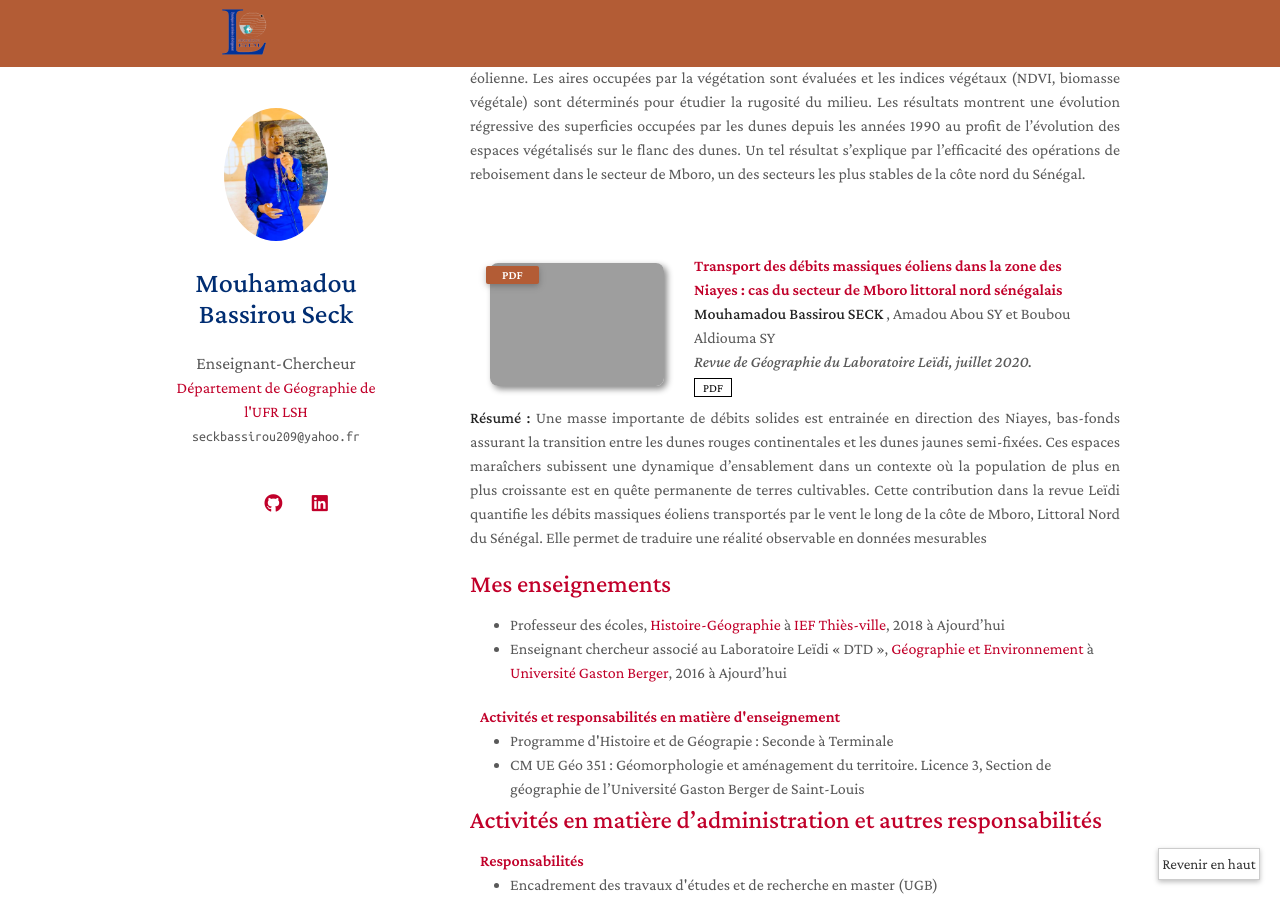
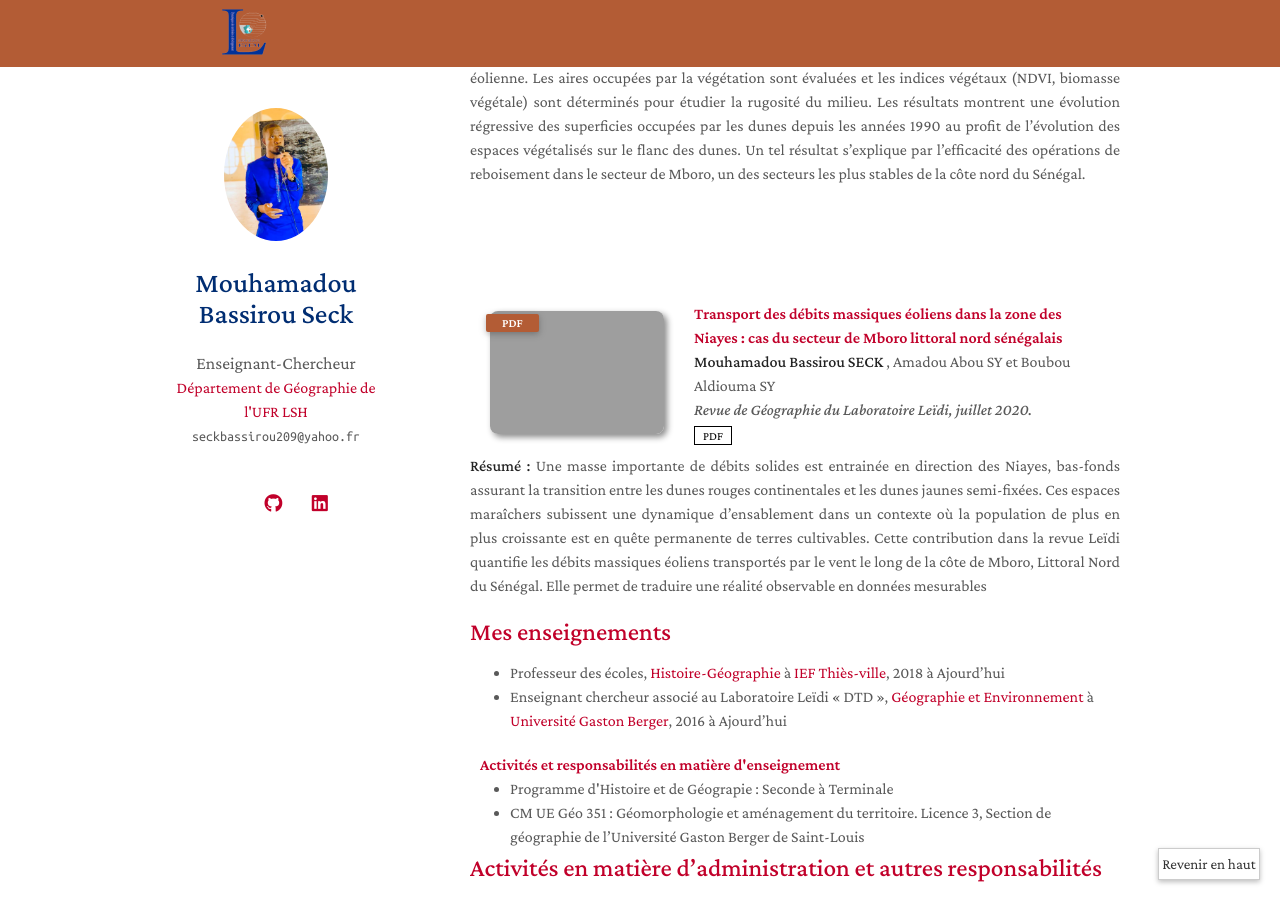
Before and after one commit to Bassmbacke/researchpage, a Jekyll site: the page built from index.md, in a window 1280 px wide and 900 px high, scrolled down 1259 px. Built offline with Jekyll 4.4.1, drawn with Linux system fonts in a browser that asks for light colours; nearby versions of some CDN libraries; comment, search, counter and statistics services are not loaded; a style sheet for code colours, icons or effects is not loaded; our own code applies the rules of GitHub Pages for plain Markdown files.

Commit message:
Update publications.md

```diff
--- a/_includes/publications.md
+++ b/_includes/publications.md
@@ -104,7 +104,7 @@
 
 <p style="text-align: justify"><strong> Résumé : </strong>Cette contribution quantifie l’évolution spatiale du paysage dunaire en s’appuyant sur la cartographie de la végétation dans le secteur de Mboro où sévit un risque érosif lié à la déflation éolienne. Les aires occupées par la végétation sont évaluées et les indices végétaux (NDVI, biomasse végétale) sont déterminés pour étudier la rugosité du milieu. Les résultats montrent une évolution régressive des superficies occupées par les dunes depuis les années 1990 au profit de l’évolution des espaces végétalisés sur le flanc des dunes. Un tel résultat s’explique par l’efficacité des opérations de reboisement dans le secteur de Mboro, un des secteurs les plus stables de la côte nord du Sénégal.</p>
  <li>
- <br>  <br>
+ <br><br><br><br>
 
 <div class="pub-row">
   <div class="col-sm-3 abbr" style="position: relative;padding-right: 15px;padding-left: 15px;">
```
